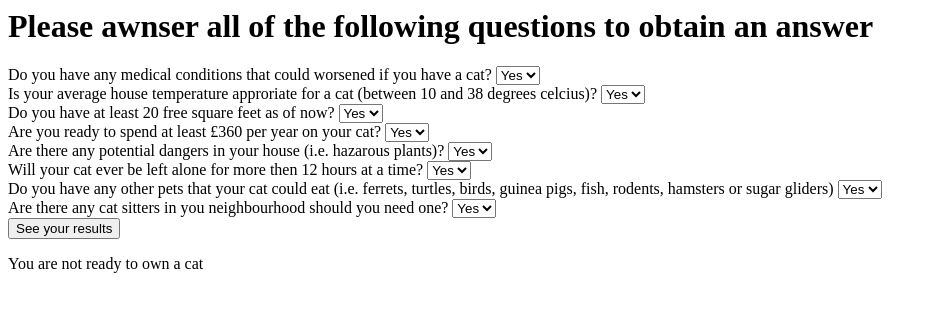
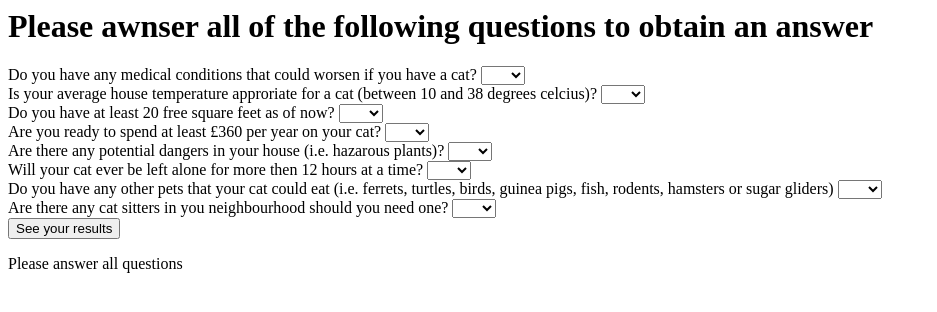
Before and after one commit to simon94-fr/IMMC-2024-prac-user-interface, a plain HTML site: page index.htm in a window 1280 px wide. Both pictures are taken after a click on the button "See your results". Shown: the whole page, without its empty margins (0-937 px from the left). Drawn offline with Linux system fonts and the light colour scheme.

Commit message:
Update index.htm

```diff
--- a/index.htm
+++ b/index.htm
@@ -4,55 +4,63 @@
 </head>
 <body>
     <h1>Please awnser all of the following questions to obtain an answer</h1>
-    <label for="medical">Do you have any medical conditions that could worsened if you have a cat?</label>
+    <label for="medical">Do you have any medical conditions that could worsen if you have a cat?</label>
     <select id="medical" name="medical">
+        <option value=""></option>
         <option value="Yes">Yes</option>
         <option value="No">No</option>
     </select>
     <br>
     <label for="temp">Is your average house temperature approriate for a cat (between 10 and 38 degrees celcius)?</label>
     <select id="temp" name="temp">
+        <option value=""></option>
         <option value="Yes">Yes</option>
         <option value="No">No</option>
     </select>
     <br>
     <label for="space">Do you have at least 20 free square feet as of now?</label>
     <select id="space" name="space">
+        <option value=""></option>
         <option value="Yes">Yes</option>
         <option value="No">No</option>
     </select>
     <br>
     <label for="money">Are you ready to spend at least £360 per year on your cat?</label>
     <select id="money" name="money">
+        <option value=""></option>
         <option value="Yes">Yes</option>
         <option value="No">No</option>
     </select>
     <br>
     <label for="danger">Are there any potential dangers in your house (i.e. hazarous plants)?</label>
     <select id="danger" name="danger">
+        <option value=""></option>
         <option value="Yes">Yes</option>
         <option value="No">No</option>
     </select>
     <br>
     <label for="time">Will your cat ever be left alone for more then 12 hours at a time?</label>
     <select id="time" name="time">
+        <option value=""></option>
         <option value="Yes">Yes</option>
         <option value="No">No</option>
     </select>
     <br>
     <label for="pets">Do you have any other pets that your cat could eat (i.e. ferrets, turtles, birds, guinea pigs, fish, rodents, hamsters or sugar gliders)</label>
     <select id="pets" name="pets">
+        <option value=""></option>
         <option value="Yes">Yes</option>
         <option value="No">No</option>
     </select>
     <br>
     <label for="commu">Are there any cat sitters in you neighbourhood should you need one?</label>
     <select id="commu" name="commu">
+        <option value=""></option>
         <option value="Yes">Yes</option>
         <option value="No">No</option>
     </select>
     <br>
-    <button onclick="check()">See your results</button>
+    <button onclick="allanswered()">See your results</button>
     <br>
     <p id="print"></p>
     <script>
@@ -93,6 +101,14 @@
                     "You are ready to own a cat"
             }
         }
+        function allanswered(){
+            if(document.getElementById("medical").value == "" || document.getElementById("temp").value == "" || document.getElementById("space").value == "" || document.getElementById("money").value == "" || document.getElementById("danger").value == "" || document.getElementById("time").value == "" || document.getElementById("pets").value == "" || document.getElementById("commu").value == ""){
+                document.getElementById("print").innerHTML=
+                    "Please answer all questions"
+            } else {
+                check()
+            }
+        }
     </script>
 </body>
 </html>
```
